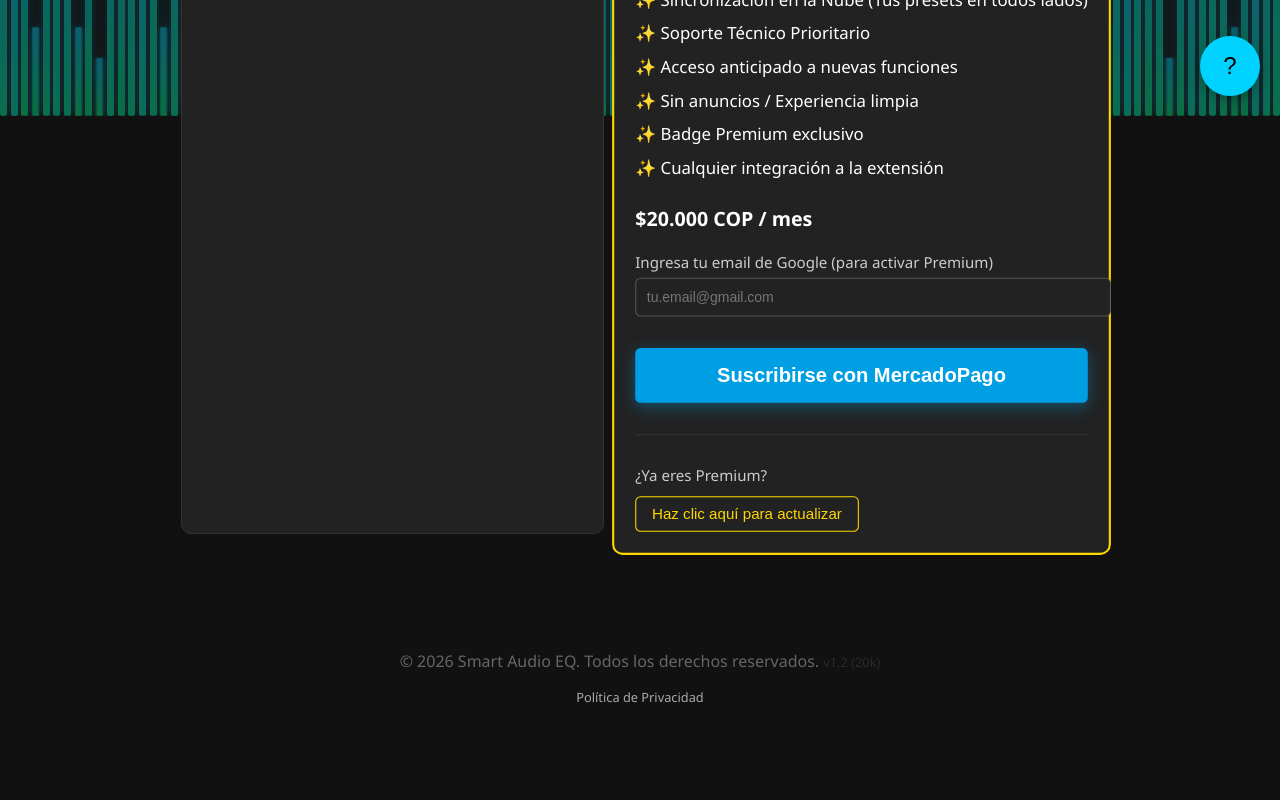
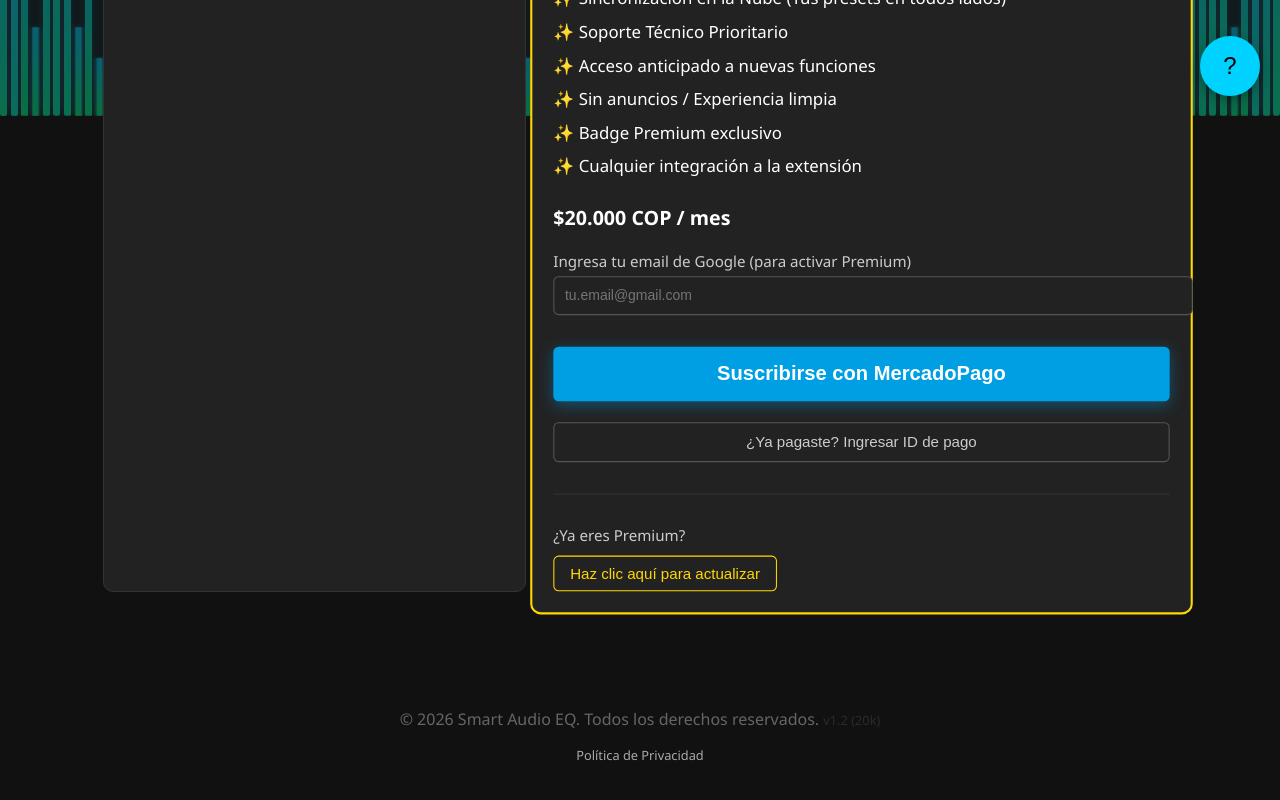
Before and after one commit to nriverqc/Smart-Audio-EQ, a React (Vite) app in the folder web/: page /premium in a window 1280 px wide. Shown: the part 684-1484 px from the top of the page. Built offline with nearby package versions, Linux system fonts and the light colour scheme; no server answers; the HTML template or start-up script is replaced by a standard one; what @mercadopago/sdk-react would draw is missing.

Commit message:
Restore 'Enter Payment ID' button

```diff
--- a/web/src/pages/Premium.jsx
+++ b/web/src/pages/Premium.jsx
@@ -494,6 +494,25 @@ export default function Premium({ lang }) {
                       </p>
                   </div>
               )}
+
+              {/* RESTORE PURCHASE BUTTON */}
+              <button
+                  onClick={restorePurchase}
+                  disabled={loading}
+                  style={{
+                      marginTop: '20px',
+                      background: 'transparent',
+                      border: '1px solid #555',
+                      color: '#ccc',
+                      padding: '10px 15px',
+                      borderRadius: '5px',
+                      cursor: 'pointer',
+                      fontSize: '0.9rem',
+                      width: '100%'
+                  }}
+              >
+                  {lang === 'es' ? '¿Ya pagaste? Ingresar ID de pago' : 'Already paid? Enter Payment ID'}
+              </button>
             </>
           ) : (
             <div style={{marginTop: '30px', textAlign: 'center', padding: '20px', background: 'rgba(0, 255, 133, 0.1)', border: '1px solid #00ff85', borderRadius: '8px'}}>
```
